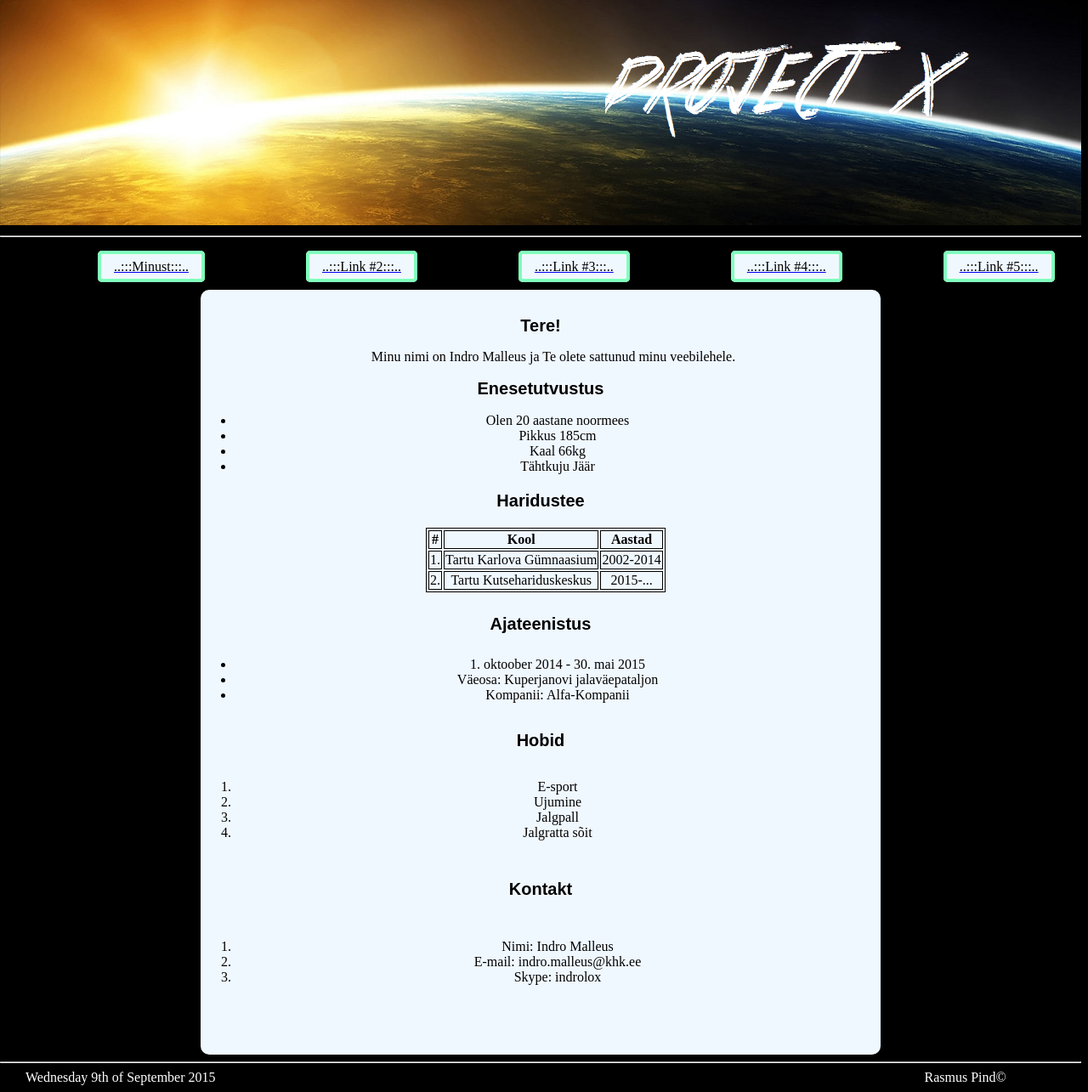
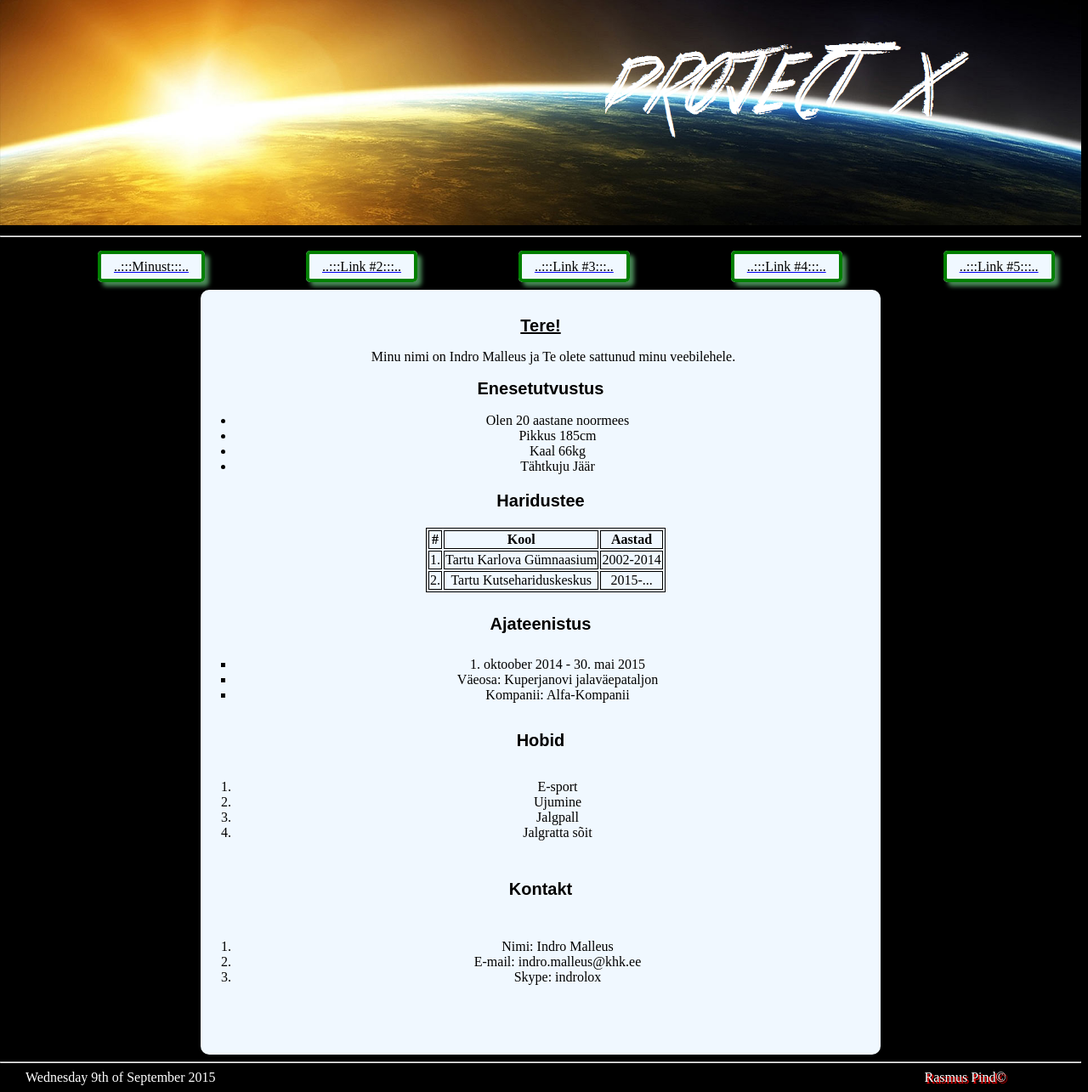
Before and after one commit to theindro/projectx, a PHP site: page / in a window 1280 px wide. Shown: the whole page at 85% size. Run offline with PHP 8.4, Linux system fonts and the light colour scheme.

Commit message:
1420586-102897730 kasuta CSS

```diff
--- a/index.php
+++ b/index.php
@@ -13,15 +13,16 @@
 <br>
 
 <a href="index.php"><span><div2>..:::Minust:::..</div2></span></a>
-<a href="too2.php"><span><div2>..:::Link #2:::..</div2></span></a>
-<a href="too2.php"><span><div2>..:::Link #3:::..</div2></span></a>
-<a href="too2.php"><span><div2>..:::Link #4:::..</div2></span></a>
-<a href="too2.php"><span><div2>..:::Link #5:::..</div2></span></a>
+<a href="too2.php"><span><div2><span style="cursor:wait">..:::Link #2:::..</span></div2></span></a>
+<a href="too2.php"><span><div2><span style="cursor:not-allowed">..:::Link #3:::..</span></div2></span></a>
+<a href="too2.php"><span><div2><span style="cursor:not-allowed">..:::Link #4:::..</span></div2></span></a>
+<a href="too2.php"><span><div2><span style="cursor:not-allowed">..:::Link #5:::..</span></div2></span></a>
 
 <br>
 <br>
 
 <div>
+    <span style="cursor:crosshair">
 <br><h1>Tere!</h1>
 <p>Minu nimi on Indro Malleus ja Te olete sattunud minu veebilehele.</p>
 
@@ -54,7 +55,7 @@
 </table>
 
 <h4>Ajateenistus</h4>
-<ul>
+<ul class="a">
     <li>1. oktoober 2014 - 30. mai 2015</li>
     <li>Väeosa: Kuperjanovi jalaväepataljon</li>
     <li>Kompanii: Alfa-Kompanii</li>
@@ -74,6 +75,8 @@
     <li>E-mail: indro.malleus@khk.ee</li>
     <li>Skype: indrolox</li>
 </ol>
+
+    </span>
     </div>
 <hr>
 <!-- Lisan kuupäeva! -->
--- a/stylesheet.css
+++ b/stylesheet.css
@@ -4,6 +4,7 @@ table, th, td {
 
 h1 {
     font-size: 20px; font-family: sans-serif;
+    text-decoration: underline;
 }
 
 h2 {
@@ -28,7 +29,6 @@ h6 {
 
 div {
     background-color: aliceblue;
-    margin-left: 100px;
     text-align: center;
     height: 900px;
     width: 800px;
@@ -49,7 +49,6 @@ span {
 div2 {
     border: 4px solid green;
     border-radius: 5px;
-    border-color: #81ffbc;
     background-color: aliceblue;
     text-decoration: none;
     padding-top: 6px;
@@ -58,6 +57,8 @@ div2 {
     padding-left: 15px;
     margin: auto;
     margin-left: 115px;
+    box-shadow: 5px 5px 5px #498857;
+    position:static;
     }
 
 div2:hover {
@@ -86,10 +87,19 @@ body {
     text-align: right;
     color: white;
     margin-top: 0px;
-
+    text-shadow: 2px 2px #FF0000;
 }
 
 
 p {
     margin-left: 30px;
 }
+
+a {
+    margin: auto;
+}
+
+ul.a {
+    list-style-type: square;
+    text-align: center;
+}
```
